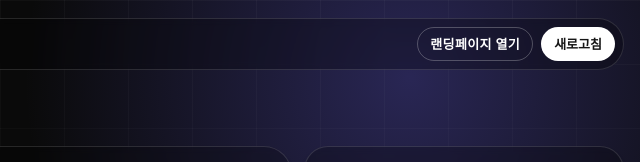
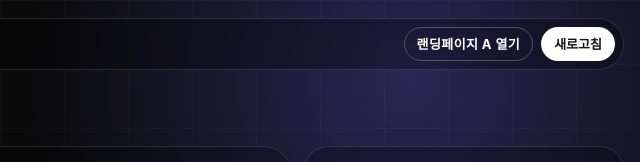
Before and after one commit to iryan1030/duriseogi_A, a plain HTML site: page dashboard.html in a window 1280 px wide. Both pictures are taken after a click on the button "A안 데이터". Shown: the top 162 px of the page, 640-1280 px from the left. Drawn offline with Linux system fonts and the light colour scheme.

Commit message:
Switch landing page link by dashboard tab

```diff
--- a/dashboard.html
+++ b/dashboard.html
@@ -678,7 +678,7 @@
         <div class="breadcrumb">두리서기 / <strong>랜딩페이지 A</strong> / Admin</div>
       </div>
       <div class="top-actions">
-        <a class="ghost-button" href="/" target="_blank" rel="noreferrer">랜딩페이지 열기</a>
+        <a class="ghost-button" id="landingPageLink" href="https://duriseogi-a.vercel.app/" target="_blank" rel="noreferrer">랜딩페이지 A 열기</a>
         <button class="pill" type="button" id="refreshButton">새로고침</button>
       </div>
     </div>
@@ -883,6 +883,7 @@
       submitAfterClick: document.getElementById("submitAfterClick"),
       updatedAt: document.getElementById("updatedAt"),
       variantStatus: document.getElementById("variantStatus"),
+      landingPageLink: document.getElementById("landingPageLink"),
       funnelUpdated: document.getElementById("funnelUpdated"),
       leadsUpdated: document.getElementById("leadsUpdated"),
       eventHealth: document.getElementById("eventHealth"),
@@ -902,6 +903,10 @@
     let cachedLeads = [];
     let activeDashboardVariant = "A";
     let activeLeadVariant = "all";
+    const landingPageUrls = {
+      A: "https://duriseogi-a.vercel.app/",
+      B: "https://duriseogi-b.vercel.app/"
+    };
 
     function formatNumber(value) {
       return new Intl.NumberFormat("ko-KR").format(value || 0);
@@ -948,6 +953,12 @@
       elements.views.forEach((view) => {
         view.classList.toggle("is-active", view.id === viewId);
       });
+    }
+
+    function updateLandingPageLink() {
+      const variant = activeDashboardVariant === "B" ? "B" : "A";
+      elements.landingPageLink.href = landingPageUrls[variant];
+      elements.landingPageLink.textContent = `랜딩페이지 ${variant} 열기`;
     }
 
     function renderFunnel(totals) {
@@ -1065,6 +1076,7 @@
       elements.updatedAt.textContent = `업데이트 ${formatDateTime(data.updatedAt)}`;
       elements.funnelUpdated.textContent = formatDateTime(data.updatedAt);
       elements.variantStatus.textContent = `Variant ${activeDashboardVariant}`;
+      updateLandingPageLink();
       elements.eventHealth.textContent = totals.pageViews || totals.ctaClicks ? "정상" : "대기";
       elements.leadHealth.textContent = totals.submits ? "정상" : "대기";
 
@@ -1137,6 +1149,7 @@
       tab.addEventListener("click", () => {
         if (tab.dataset.dashboardVariant) {
           activeDashboardVariant = tab.dataset.dashboardVariant;
+          updateLandingPageLink();
         }
         setActiveView(tab.dataset.viewTarget, tab);
         if (activeView === "overviewView") {
```
